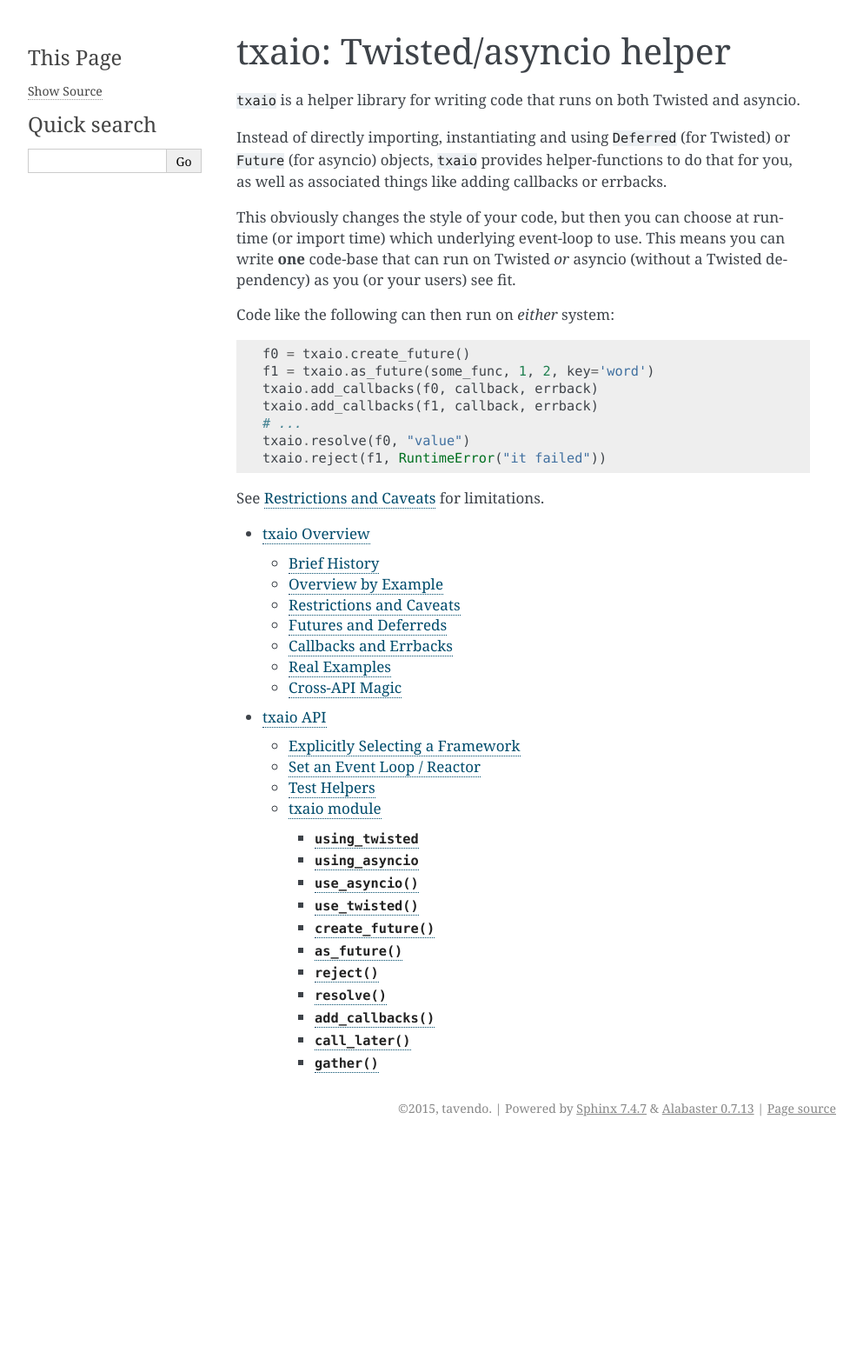
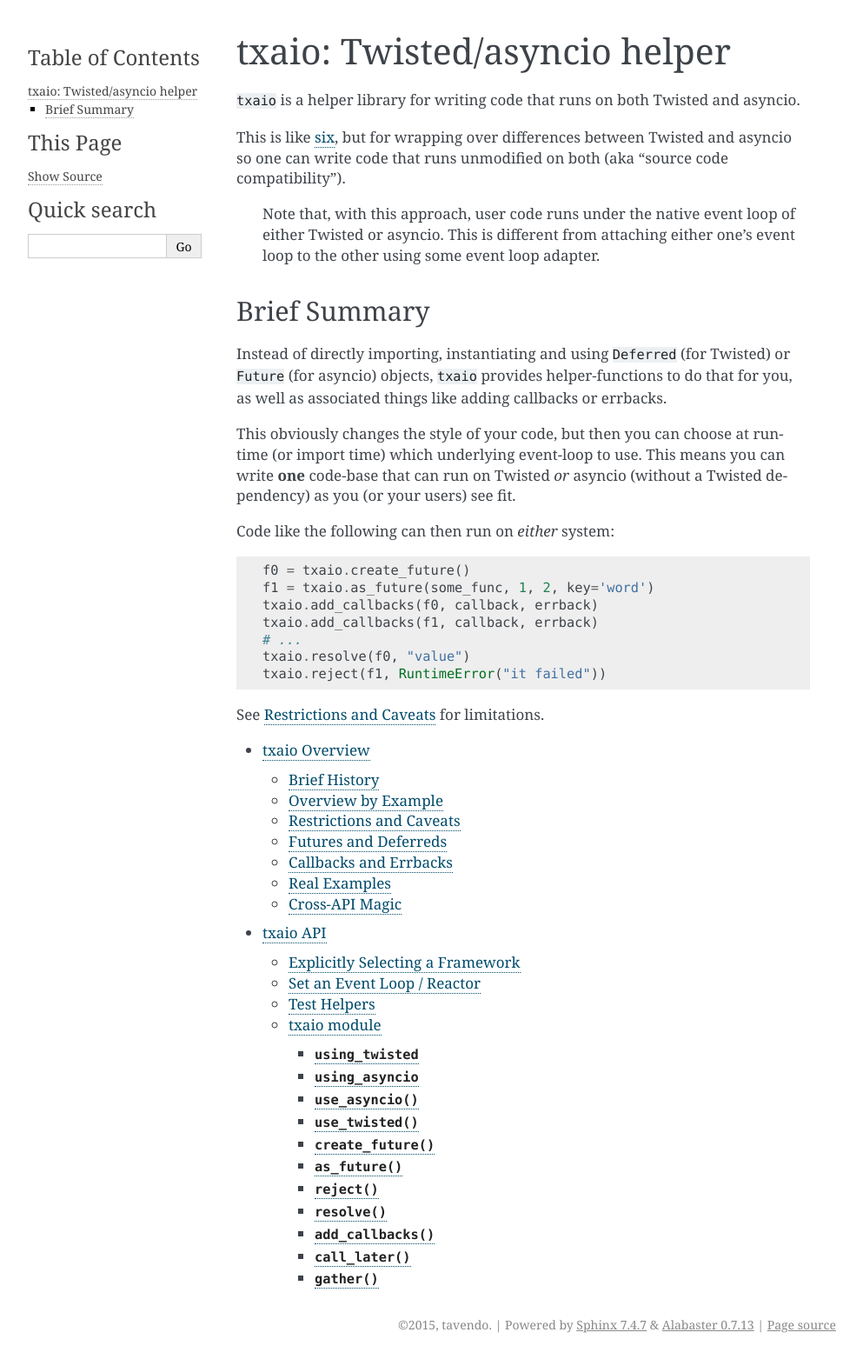
Before and after one commit to crossbario/txaio, a Sphinx documentation site: the page built from doc/index.rst, in a window 1280 px wide. Shown: the whole page at 87% size, without its empty margins (148-1141 px from the left). Built offline with Sphinx 7.4.7, drawn with Linux system fonts in a browser that asks for light colours; before the commit the page ends 1314 px from its top, so only the background shows below that.

Commit message:
nicer summar/readme

```diff
--- a/doc/index.rst
+++ b/doc/index.rst
@@ -3,6 +3,20 @@
 
 ``txaio`` is a helper library for writing code that runs on both
 Twisted and asyncio.
+
+This is like `six`_, but for wrapping over differences between Twisted
+and asyncio so one can write code that runs unmodified on both (aka
+"source code compatibility").
+
+.. _six: http://pythonhosted.org/six/
+
+    Note that, with this approach, user code runs under the native
+    event loop of either Twisted or asyncio. This is different from
+    attaching either one's event loop to the other using some event
+    loop adapter.
+
+Brief Summary
+-------------
 
 Instead of directly importing, instantiating and using ``Deferred``
 (for Twisted) or ``Future`` (for asyncio) objects, ``txaio`` provides
```
